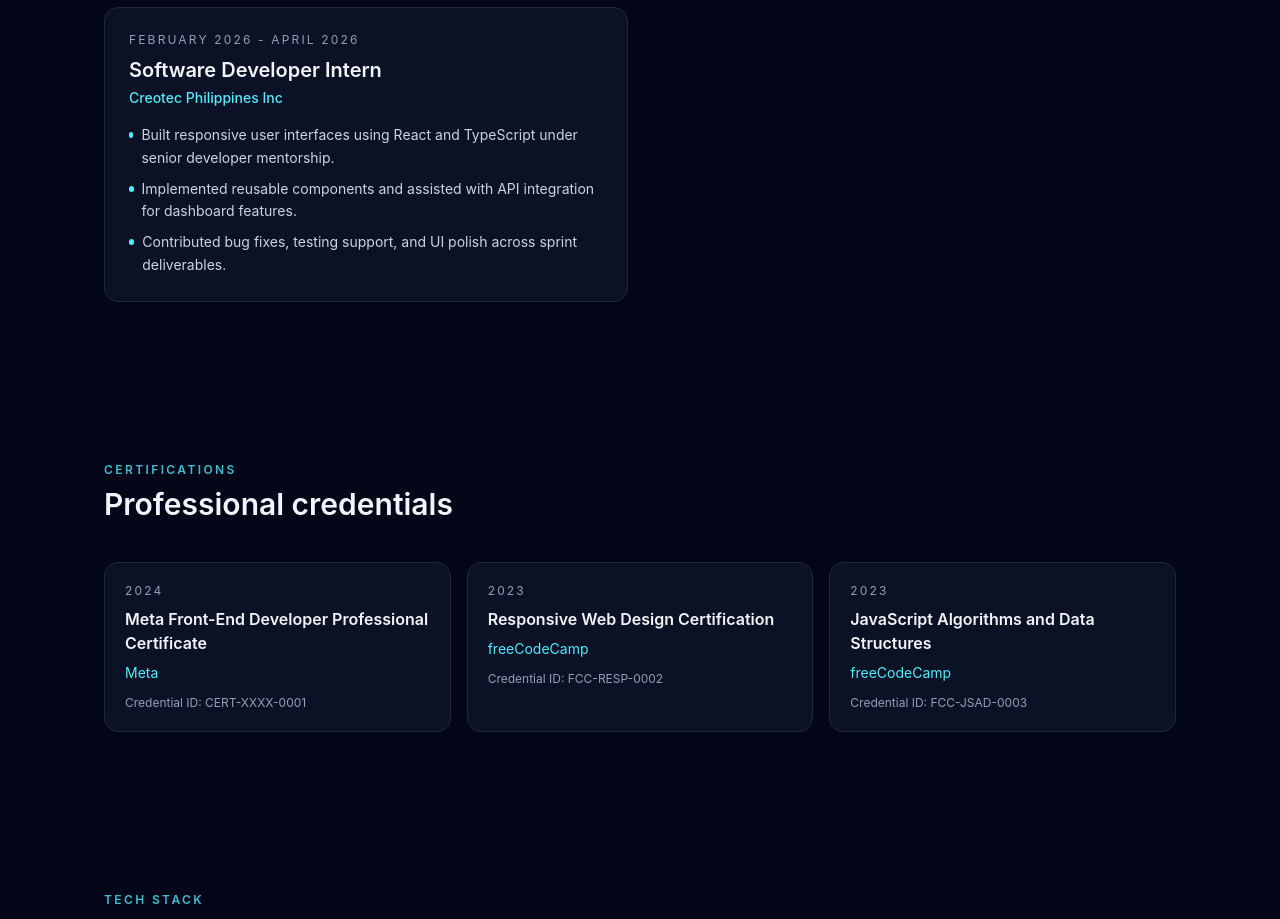
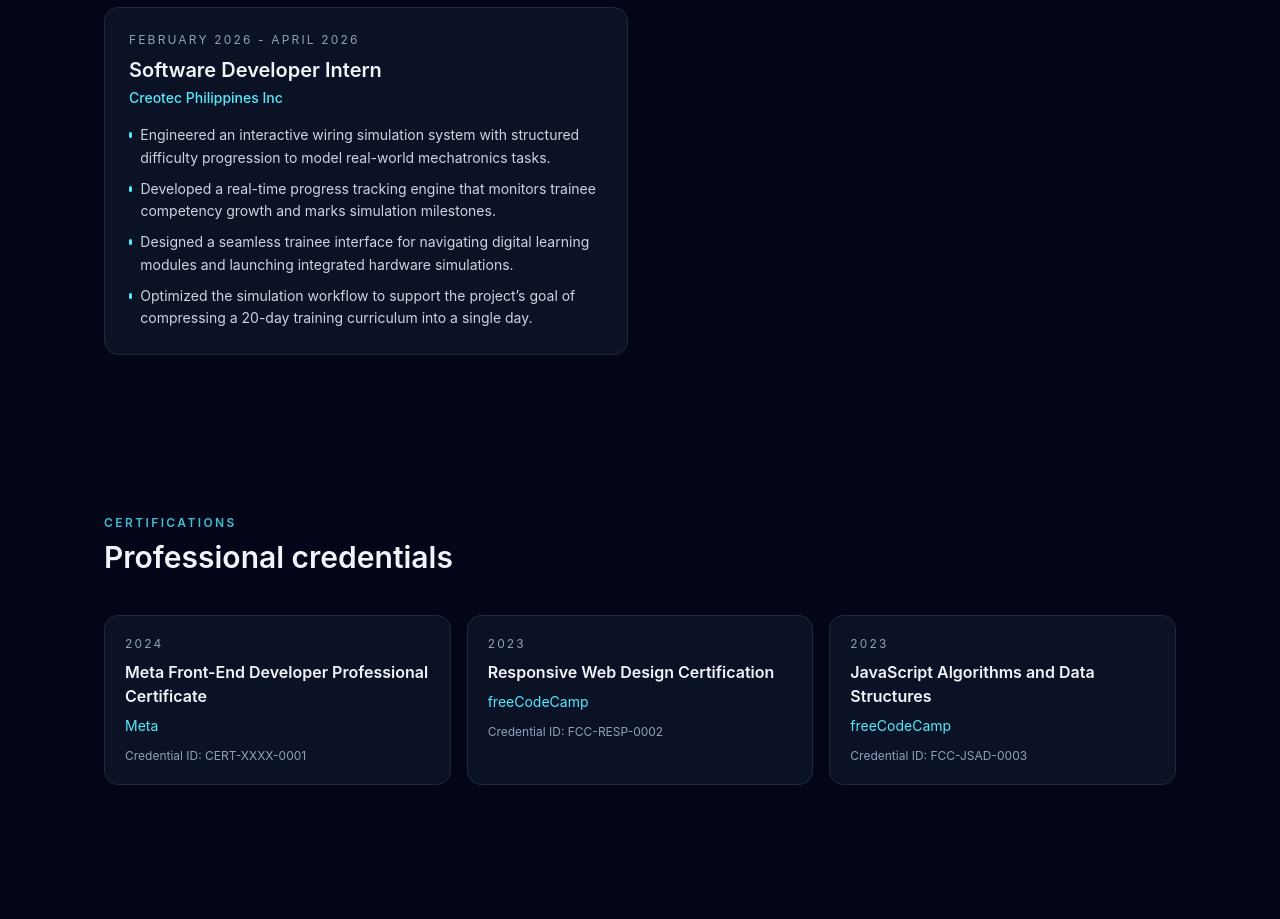
Before and after one commit to jaiacedera/JaiAcedera-Portfolio, a React (Vite) app: page / in a window 1280 px wide. Shown: the part 1980-2899 px from the top of the page. Built offline with nearby package versions, Linux system fonts and the light colour scheme.

Commit message:
update achievements for experiences

```diff
--- a/src/App.tsx
+++ b/src/App.tsx
@@ -75,9 +75,10 @@ const experiences: ExperienceItem[] = [
     company: 'Creotec Philippines Inc',
     period: 'February 2026 - April 2026',
     achievements: [
-      'Built responsive user interfaces using React and TypeScript under senior developer mentorship.',
-      'Implemented reusable components and assisted with API integration for dashboard features.',
-      'Contributed bug fixes, testing support, and UI polish across sprint deliverables.',
+      'Engineered an interactive wiring simulation system with structured difficulty progression to model real-world mechatronics tasks.',
+      'Developed a real-time progress tracking engine that monitors trainee competency growth and marks simulation milestones.',
+      'Designed a seamless trainee interface for navigating digital learning modules and launching integrated hardware simulations.',
+      'Optimized the simulation workflow to support the project’s goal of compressing a 20-day training curriculum into a single day.',
     ],
   },
 ]
```
